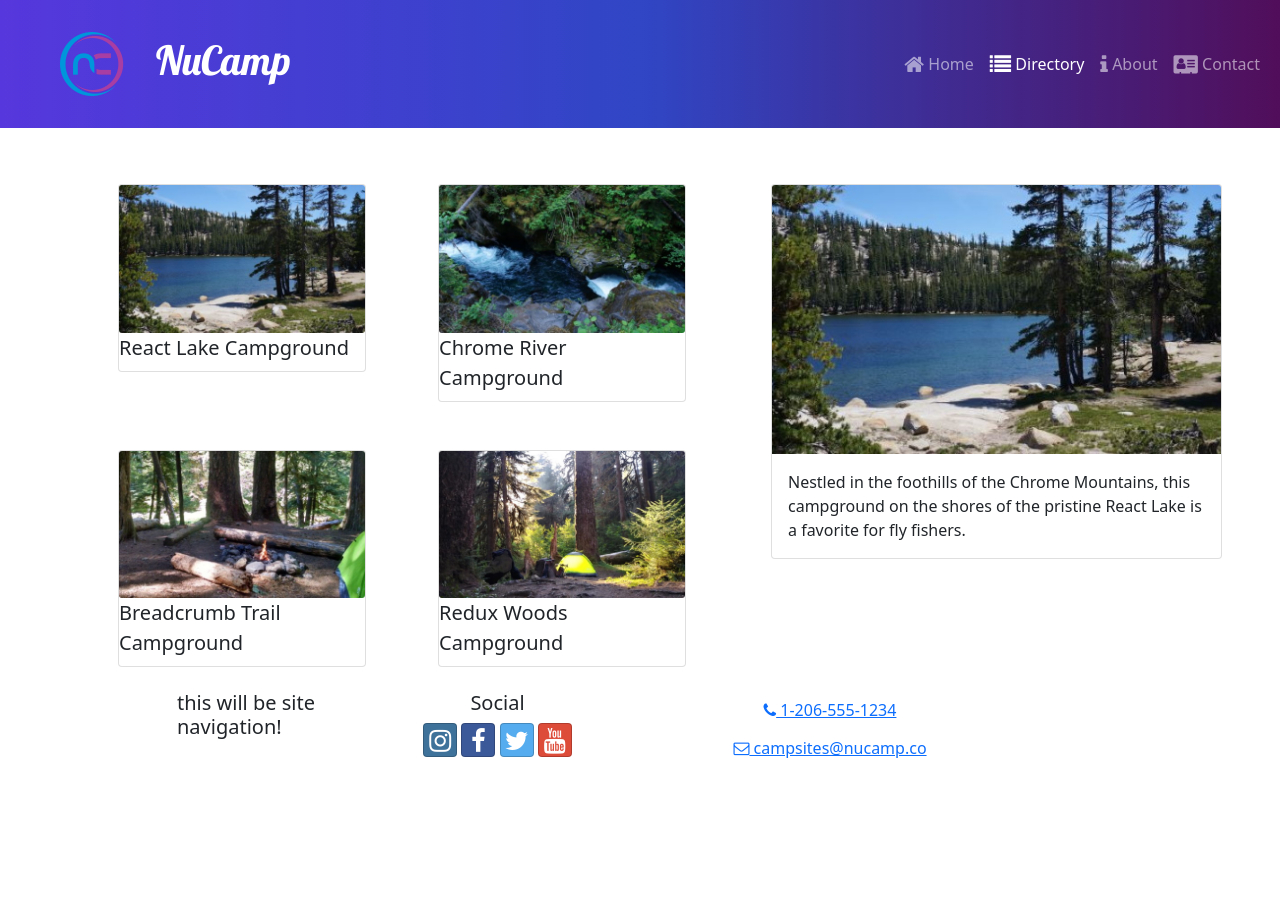
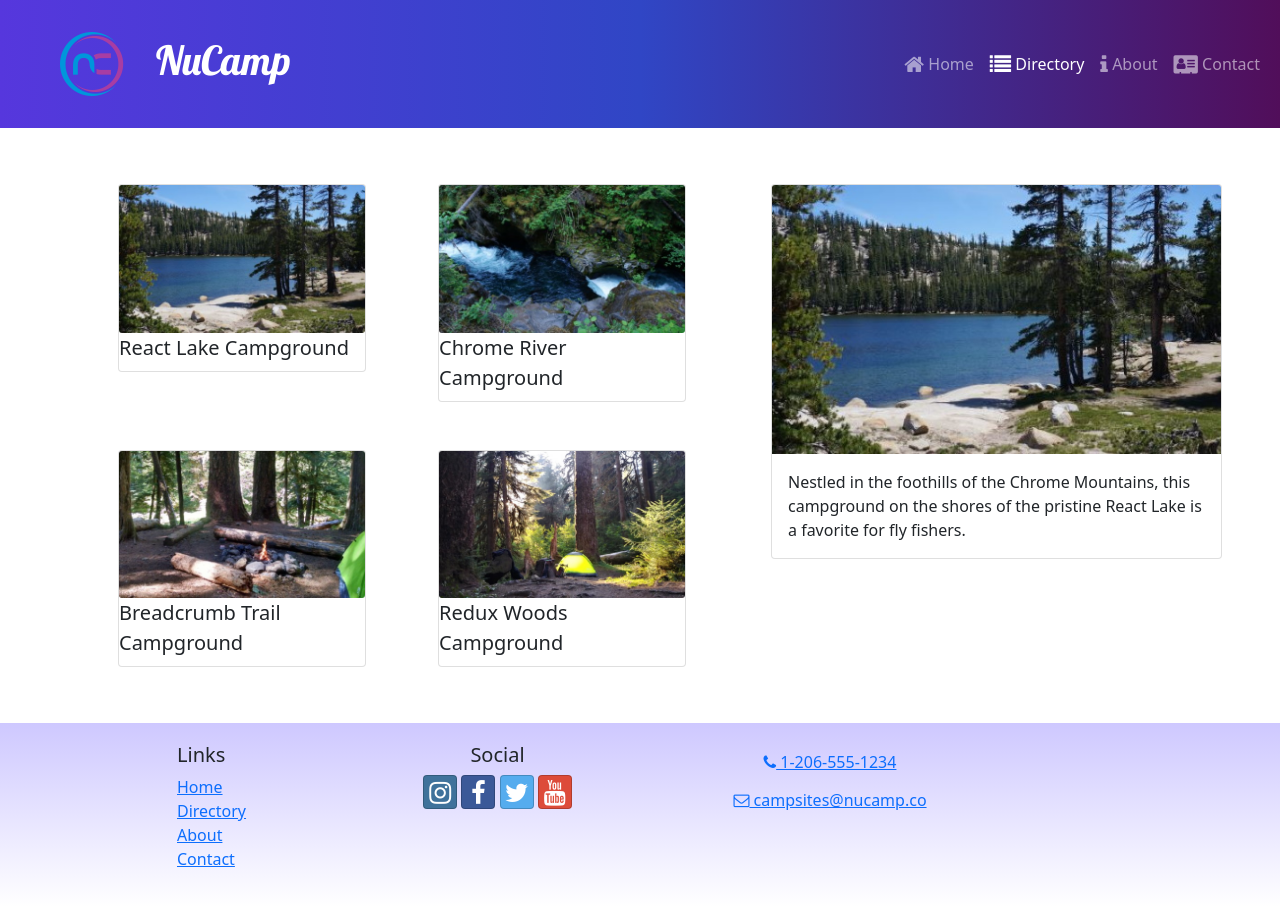
Before and after one commit to erinsgithubpage/nucampsite-2-14-2023-hooks, a React (Create React App) app: page /directory in a window 1280 px wide. Before the commit the page ends 800 px from the top, so only its background shows below. Built offline with nearby package versions, Linux system fonts and the light colour scheme.

Commit message:
SPAs and React  Router - four - completed

```diff
--- a/src/components/Footer.js
+++ b/src/components/Footer.js
@@ -1,15 +1,27 @@
 import { Container, Row, Col } from 'reactstrap';
 import { Link } from 'react-router-dom';
 
-
-function Footer (props) {
-    const name = "";
+const Footer = () => {
     return (
-       <site-footer>
+        <footer className='site-footer'>
             <Container>
                 <Row>
                     <Col xs={{ size: 4, offset: 1 }} sm='2'>
-                <h5>this will be site navigation!</h5>
+                        <h5>Links</h5>
+                        <ul className='list-unstyled'>
+                            <li>
+                                <Link to='/'>Home</Link>
+                            </li>
+                            <li>
+                                <Link to='/directory'>Directory</Link>
+                            </li>
+                            <li>
+                                <Link to='/about'>About</Link>
+                            </li>
+                            <li>
+                                <Link to='/contact'>Contact</Link>
+                            </li>
+                        </ul>
                     </Col>
                     <Col xs='6' sm='3' className='text-center'>
                         <h5>Social</h5>
@@ -57,8 +69,8 @@
                     </Col>
                 </Row>
             </Container>
-       </site-footer>
+        </footer>
     );
-  }
+};
 
 export default Footer;
```
Lines whose indentation alone changed are shown as unchanged.
